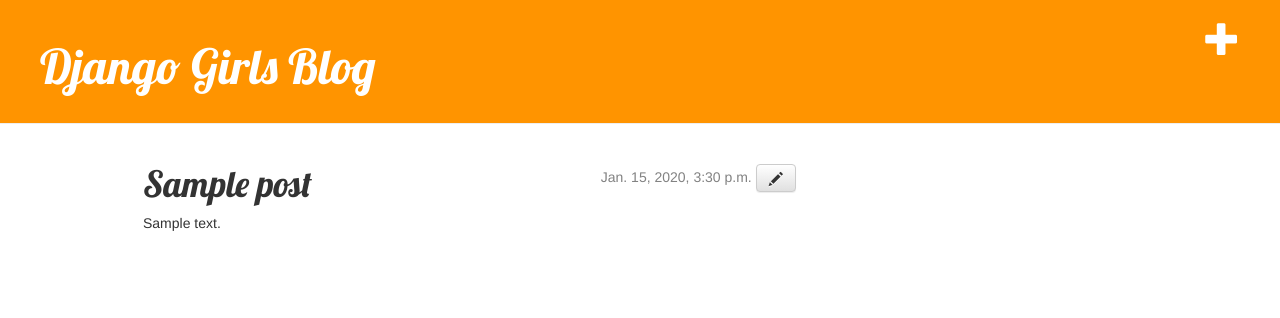
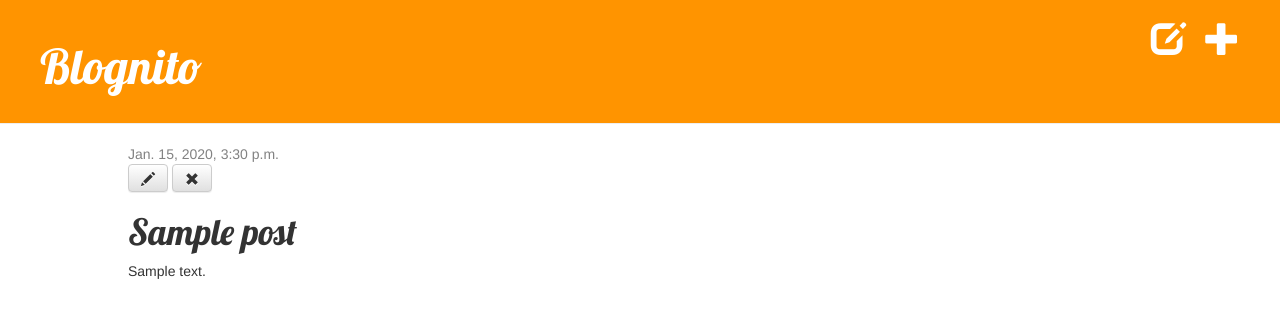
Before and after one commit to chiillax/my-first-blog, a Django app: page /post/1/ in a window 1280 px wide. Shown: the top 318 px of the page. Run offline with Django 3.2, Linux system fonts and the light colour scheme; a user stored in the database is signed in; tables that the repository leaves empty hold one stand-in row (values such as "Sample post"); some libraries are stand-ins or nearby versions.

Commit message:
Add publish and delete method.

```diff
--- a/blog/static/css/blog.css
+++ b/blog/static/css/blog.css
@@ -55,9 +55,11 @@
 	margin-right: 20px;
 }
 
-.edit {
+/*
+.edit-icon {
 	float: right;
 }
+*/
 
 .post {
 	margin-bottom: 70px;
--- a/blog/templates/blog/base.html
+++ b/blog/templates/blog/base.html
@@ -1,7 +1,7 @@
 {% load static %}
 <html>
     <head>
-        <title>Django Girls blog</title>
+        <title>Django blog</title>
         <link rel="stylesheet" href="//maxcdn.bootstrapcdn.com/bootstrap/3.2.0/css/bootstrap.min.css">
         <link rel="stylesheet" href="//maxcdn.bootstrapcdn.com/bootstrap/3.2.0/css/bootstrap-theme.min.css">
         <link href='//fonts.googleapis.com/css?family=Lobster&subset=latin,latin-ext' rel='stylesheet' type='text/css'>
@@ -10,16 +10,17 @@
     <body>
         <div class="page-header">
             {% if user.is_authenticated %}
-                <a href="{% url 'post_new' %}" class="top-menu"><span class="glyphicon glyphicon-plus"></span></a>
+                <a href="{% url 'post_new' %}" class="top-menu" title="Add"><span class="glyphicon glyphicon-plus"></span></a>
+                <a href="{% url 'post_draft_list' %}" class="top-menu" title="Draft"><span class="glyphicon glyphicon-edit"></span></a>
 			{% endif %}
-            <h1><a href="/">Django Girls Blog</a></h1>
+            <h1><a href="/">Blognito</a></h1>
         </div>
         <div class="content container">
             <div class="row">
-                <div class="col-md-8">
+
                     {% block content %}
                     {% endblock %}
-                </div>
+
             </div>
         </div>
     </body>
--- a/blog/templates/blog/post_detail.html
+++ b/blog/templates/blog/post_detail.html
@@ -3,14 +3,17 @@
 {% block content %}
     <div class="post">
         {% if post.published_date %}
-            <div class="date edit">
-                {{ post.published_date }}
+    		<div class="date">
+        		{{ post.published_date }}
+    		</div>
+		{% else %}
+    		<a class="btn btn-default" style="padding: 3px" href="{% url 'post_publish' pk=post.pk %}">Publish</a>
+		{% endif %}
+        {% if user.is_authenticated %}
+     		<a class="btn btn-default" title="Edit" href="{% url 'post_edit' pk=post.pk %}"><span class="glyphicon glyphicon-pencil"></span></a>
+			<a class="btn btn-default" title="Remove" href="{% url 'post_remove' pk=post.pk %}"><span class="glyphicon glyphicon-remove"></span></a>
+		{% endif %}
 
-        {% endif %}
-        {% if user.is_authenticated %}
-     		<a class="btn btn-default" href="{% url 'post_edit' pk=post.pk %}"><span class="glyphicon glyphicon-pencil"></span></a>
-		{% endif %}
-		</div>
         <h1>{{ post.title }}</h1>
         <p>{{ post.text|linebreaksbr }}</p>
     </div>
--- a/blog/urls.py
+++ b/blog/urls.py
@@ -1,4 +1,5 @@
 from django.urls import path
+from django.conf.urls import url
 from . import views
 
 urlpatterns = [
@@ -6,5 +7,7 @@
 	path('post/<int:pk>/', views.post_detail, name='post_detail'),
 	path('post/new/', views.post_new, name='post_new'),
 	path('post/<int:pk>/edit/', views.post_edit, name='post_edit'),
-
+	url(r'^drafts/$', views.post_draft_list, name='post_draft_list'),
+	url(r'^post/(?P<pk>\d+)/publish/$', views.post_publish, name='post_publish'),
+	url(r'^post/(?P<pk>\d+)/remove/$', views.post_remove, name='post_remove'),
 ]
--- a/blog/views.py
+++ b/blog/views.py
@@ -18,7 +18,7 @@
         if form.is_valid():
             post = form.save(commit=False)
             post.author = request.user
-            post.published_date = timezone.now()
+            #post.published_date = timezone.now()
             post.save()
             return redirect('post_detail', pk=post.pk)
     else:
@@ -32,9 +32,27 @@
         if form.is_valid():
             post = form.save(commit=False)
             post.author = request.user
-            post.published_date = timezone.now()
+            #post.published_date = timezone.now()
             post.save()
             return redirect('post_detail', pk=post.pk)
     else:
         form = PostForm(instance=post)
     return render(request, 'blog/post_edit.html', {'form': form})
+
+def post_draft_list(request):
+    posts = Post.objects.filter(published_date__isnull=True).order_by('created_date')
+    return render(request, 'blog/post_draft_list.html', {'posts': posts})
+
+def post_publish(request, pk):
+    post = get_object_or_404(Post, pk=pk)
+    post.publish()
+    return redirect('post_detail', pk=pk)
+
+def post_remove(request, pk):
+	post = get_object_or_404(Post, pk=pk)
+	if post.published_date:
+		post.delete()
+		return redirect('post_list')
+	else:
+		post.delete()
+		return redirect('post_draft_list')
```
Also changed, not shown: blog/templates/blog/post_draft_list.html (added, +11 -0 lines).
